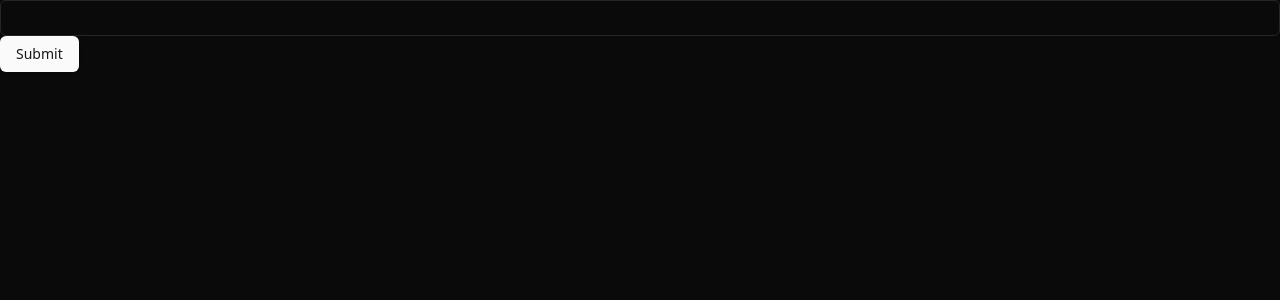
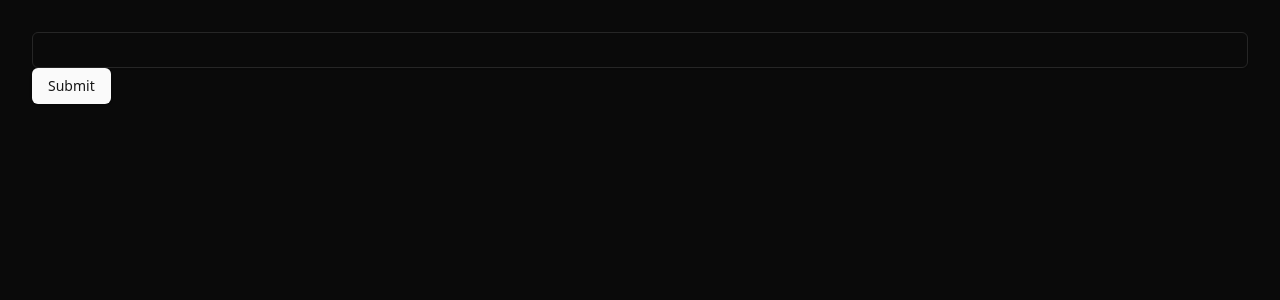
Before and after one commit to Marketscrape/marketscrape-desktop, a Vue app in the folder marketscrape/frontend/: page / in a window 1280 px wide. Shown: the top 300 px of the page. Built offline with nearby package versions, Linux system fonts and the light colour scheme.

Commit message:
Apply p-8 around the entire application

```diff
--- a/marketscrape/frontend/src/assets/index.css
+++ b/marketscrape/frontend/src/assets/index.css
@@ -73,6 +73,6 @@
     @apply border-border dark;
   }
   body {
-    @apply bg-background text-foreground;
+    @apply bg-background text-foreground p-8;
   }
 }
```
